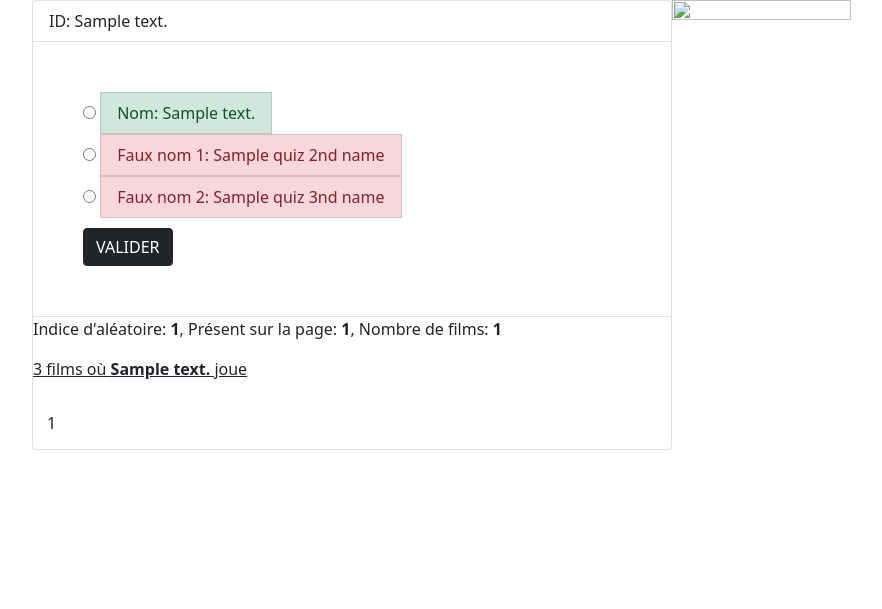
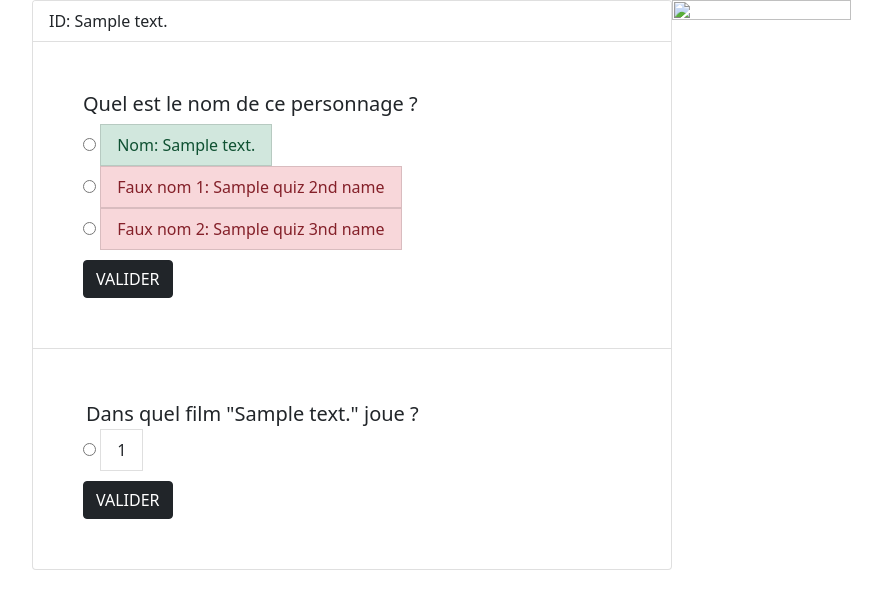
Before and after one commit to dimitrivergoz/DisneyQuiz, a Flask app: template templates/index.html in a window 1280 px wide. Shown: the part 56-665 px from the top of the page, without its empty margins (50-932 px from the left). Run offline with Flask 2, Linux system fonts and the light colour scheme; the template is opened without the code that fills it: most values are stand-ins (such as "Sample title", 1, 10 or a date in 2020); parts of the project's set-up code (start-up, migrations or seed data) failed here and were passed over.

Commit message:
Ajout de style + partie sur le quiz

```diff
--- a/templates/index.html
+++ b/templates/index.html
@@ -6,6 +6,7 @@
         <ul class="list-group list-group-flush">
             <li class="list-group-item">ID: {{id_choisi}}</li>
             <form style="margin: 50px;">
+                <h5>Quel est le nom de ce personnage ?</h5>
             <div>
                 <input type="radio" id="huey" name="drone" value="huey">
                 <label for="huey">
@@ -27,18 +28,27 @@
             </div>
             <div>
                 <button style="margin-top: 10px;" type="button" class="btn btn-dark">VALIDER</button>
-              </div>
+            </div>
             </form>
         </ul>
-        <p>Indice d'aléatoire: <b>{{aleatoire_number}}</b>, Présent sur la page: <b>{{random_page}}</b>, Nombre de films: <b>{{nb_film}}</br></b></p>
-            <p style="text-decoration: underline;">3 films où <b>{{name_choisi}}</b> joue</p>
+       <!--  <p>Indice d'aléatoire: <b>{{aleatoire_number}}</b>, Présent sur la page: <b>{{random_page}}</b>, Nombre de films: <b>{{nb_film}}</br></b></p>-->
+            <form style="margin: 50px;">
+                <h5 style="margin: 3px;">Dans quel film "{{name_choisi}}" joue ?</h5>
             {% for i in current_list_film[:3] %}
                 {% if i != [] %}
-                    <div style="margin: 14px;">
-                        {{i[0]}}
-                    </div>
+                        <div>
+                            <input type="radio" id="huey" name="drone" value="huey">
+                            <label for="huey">
+                                <li class="list-group-item list-group-item"">{{i[0]}}</li>
+                        </label>
+                        </div>
                 {% endif %}
             {% endfor %}
+            <div>
+                <button style="margin-top: 10px;" type="button" class="btn btn-dark">VALIDER</button>
+            </div>
+            </form>
+
     </div>
         <img style="float: left;" src="{{list_url}}" height="15%" width="40%">
     </div>
```
